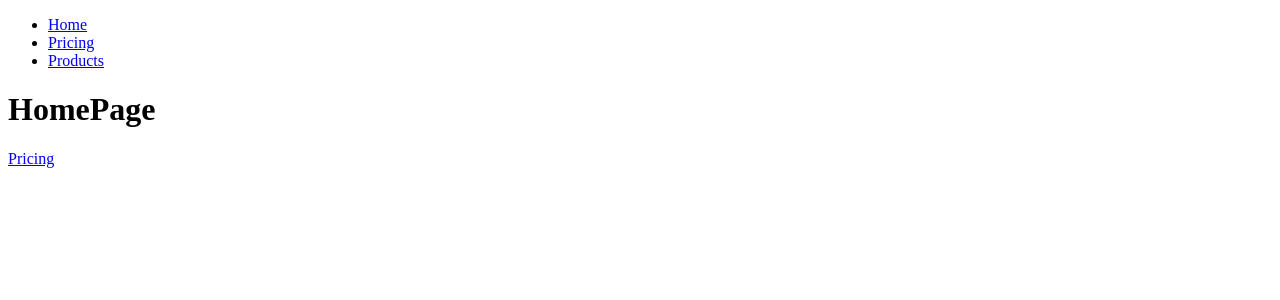
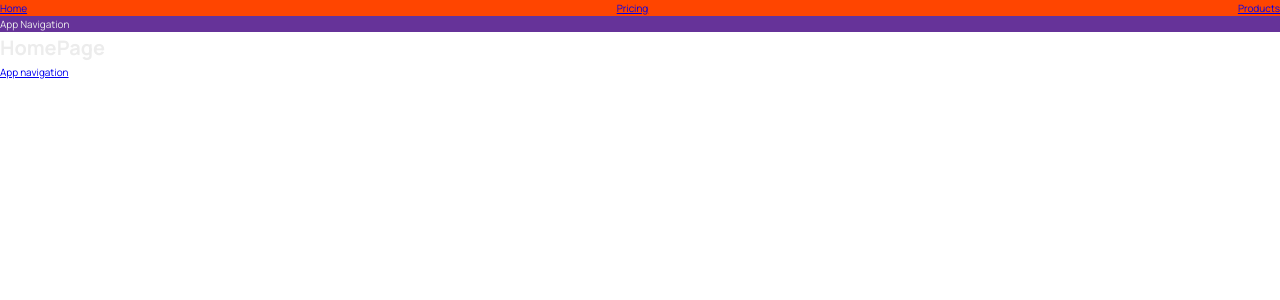
Before and after one commit to Aditya-Ghosh-27/WorldWide, a React (Vite) app: page / in a window 1280 px wide. Shown: the top 300 px of the page. Built offline with nearby package versions, Linux system fonts and the light colour scheme.

Commit message:
Using CSS modules

```diff
--- a/src/App.jsx
+++ b/src/App.jsx
@@ -1,6 +1,7 @@
 import { BrowserRouter, Routes, Route } from "react-router-dom"
 import Product from "./pages/Product";
 import Pricing from "./pages/Pricing";
+import AppNav from "./components/AppNav"
 import Homepage from "./pages/Homepage";
 import PageNotFound from "./pages/PageNotFound";
 
@@ -11,6 +12,7 @@ function App() {
             <Route path="/" element={<Homepage />} />
             <Route path="product" element={<Product />} />
             <Route path="pricing" element={<Pricing />} />
+            <Route path="app" element={<AppNav />} />
             <Route path="*" element={<PageNotFound />} />
         </Routes>
     </BrowserRouter>
--- /dev/null
+++ b/src/components/AppNav.jsx
@@ -0,0 +1,11 @@
+import styles from "./AppNav.module.css";
+
+function AppNav() {
+  return (
+    <nav className={styles.nav}>
+      <p>App Navigation</p>
+    </nav>
+  )
+}
+
+export default AppNav
--- /dev/null
+++ b/src/components/AppNav.module.css
@@ -0,0 +1,3 @@
+nav{
+    background-color: rebeccapurple;
+}
--- a/src/components/PageNav.jsx
+++ b/src/components/PageNav.jsx
@@ -1,9 +1,10 @@
-import { NavLink } from "react-router-dom"
+import { NavLink } from "react-router-dom";
+import styles from "./PageNav.module.css"
 
 function PageNav() {
   return (
     <div>
-      <nav>
+      <nav className={styles.nav}>
         <ul>
             <li>
                 <NavLink to="/">Home</NavLink>
--- /dev/null
+++ b/src/components/PageNav.module.css
@@ -0,0 +1,9 @@
+.nav{
+    background-color: orangered;
+}
+
+.nav ul{
+    display: flex;
+    justify-content: space-between;
+    list-style: none;
+}
--- /dev/null
+++ b/src/index.css
@@ -0,0 +1,68 @@
+@import "https://unpkg.com/leaflet@1.7.1/dist/leaflet.css";
+@import "https://fonts.googleapis.com/css2?family=Manrope:wght@400;600;700;800&display=swap";
+
+/* These CSS variables are global, so they are available in all CSS modules */
+:root {
+  --color-brand--1: #ffb545;
+  --color-brand--2: #00c46a;
+
+  --color-dark--0: #242a2e;
+  --color-dark--1: #2d3439;
+  --color-dark--2: #42484d;
+  --color-light--1: #aaa;
+  --color-light--2: #ececec;
+  --color-light--3: #d6dee0;
+}
+
+* {
+  margin: 0;
+  padding: 0;
+  box-sizing: inherit;
+}
+
+html {
+  font-size: 62.5%;
+  box-sizing: border-box;
+}
+
+body {
+  font-family: "Manrope", sans-serif;
+  color: var(--color-light--2);
+  font-weight: 400;
+  line-height: 1.6;
+}
+
+label {
+  font-size: 1.6rem;
+  font-weight: 600;
+}
+
+input,
+textarea {
+  width: 100%;
+  padding: 0.8rem 1.2rem;
+  font-family: inherit;
+  font-size: 1.6rem;
+  border: none;
+  border-radius: 5px;
+  background-color: var(--color-light--3);
+  transition: all 0.2s;
+}
+
+input:focus {
+  outline: none;
+  background-color: #fff;
+}
+
+.cta:link,
+.cta:visited {
+  display: inline-block;
+  background-color: var(--color-brand--2);
+  color: var(--color-dark--1);
+  text-transform: uppercase;
+  text-decoration: none;
+  font-size: 1.6rem;
+  font-weight: 600;
+  padding: 1rem 3rem;
+  border-radius: 5px;
+}
--- a/src/main.jsx
+++ b/src/main.jsx
@@ -1,6 +1,7 @@
 import React from 'react'
 import ReactDOM from 'react-dom/client'
 import App from './App.jsx'
+import './index.css';
 
 
 ReactDOM.createRoot(document.getElementById('root')).render(
--- a/src/pages/Homepage.jsx
+++ b/src/pages/Homepage.jsx
@@ -1,12 +1,14 @@
 import { NavLink } from "react-router-dom";
 import PageNav from "../components/PageNav";
+import AppNav from "../components/AppNav";
 
 function Homepage() {
   return (
     <div>
       <PageNav />
+      <AppNav />
       <h1>HomePage</h1>
-      <NavLink to="/pricing">Pricing</NavLink>
+      <NavLink to="/app">App navigation</NavLink>
     </div>
   );
 }
```
Also changed, not shown: src/pages/AppLayout.jsx (added, +12 -0 lines).
